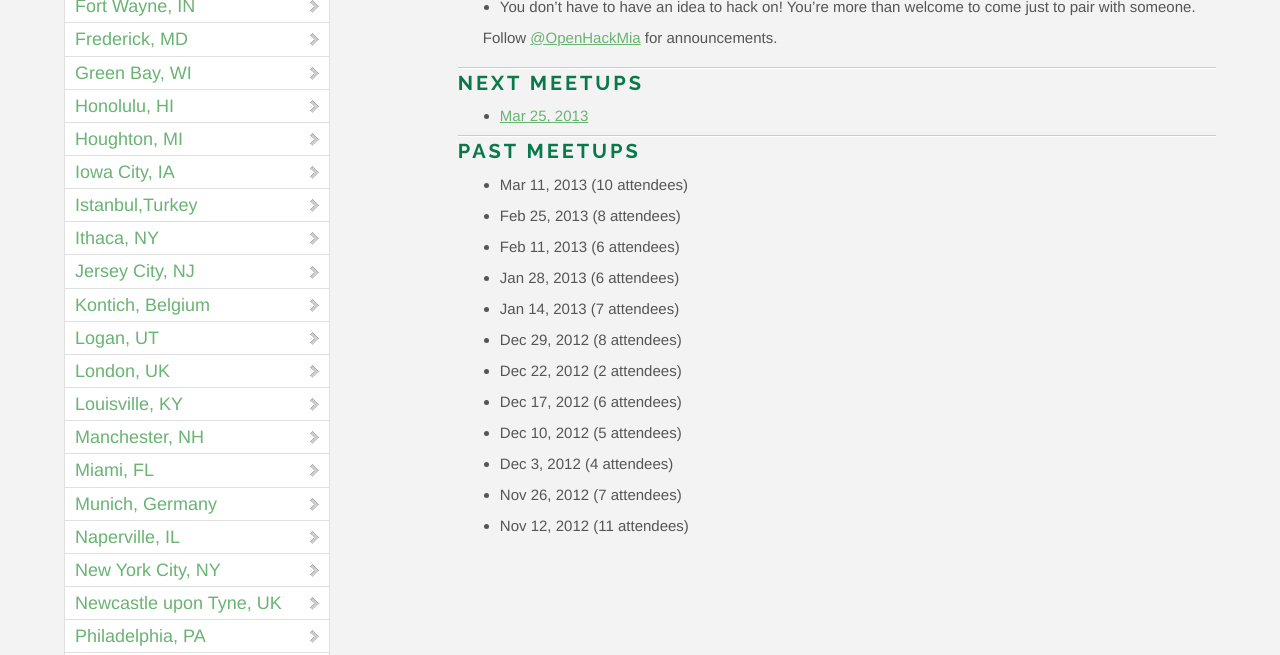
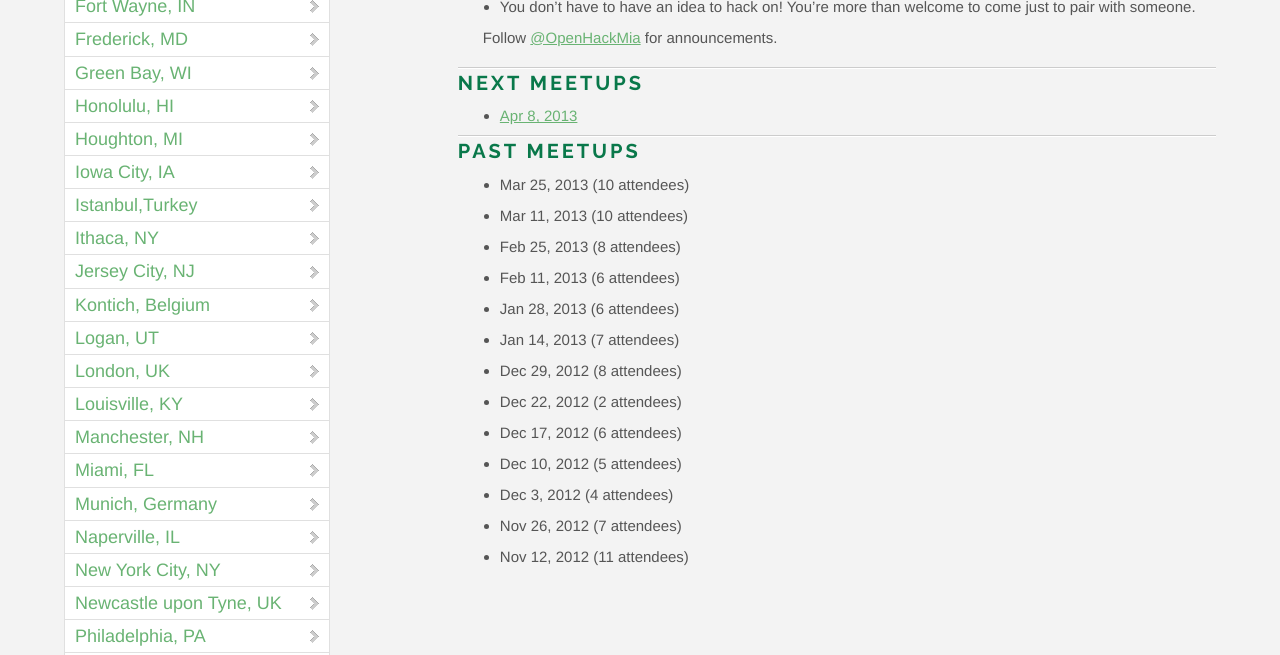
Before and after one commit to OpenHack/openhack.github.com, a Jekyll site: the page built from miami/index.markdown, in a window 1280 px wide. Shown: the part 856-1511 px from the top of the page. Built offline with Jekyll 4.4.1, drawn with Linux system fonts in a browser that asks for light colours; nearby versions of some CDN libraries; Markdown is read by kramdown in place of the engine named in the settings; comment, search, counter and statistics services are not loaded.

Commit message:
Miami update

```diff
--- a/miami/index.markdown
+++ b/miami/index.markdown
@@ -19,10 +19,11 @@ Follow [@OpenHackMia](http://twitter.com/openhackmia) for announcements.
 
 ### Next meetups
 
-* [Mar 25, 2013](http://www.meetup.com/miamirb/events/108833992/)
+* [Apr 8, 2013](http://www.meetup.com/miamirb/events/111111582/)
 
 ### Past meetups
 
+* Mar 25, 2013 (10 attendees)
 * Mar 11, 2013 (10 attendees)
 * Feb 25, 2013 (8 attendees)
 * Feb 11, 2013 (6 attendees)
```
